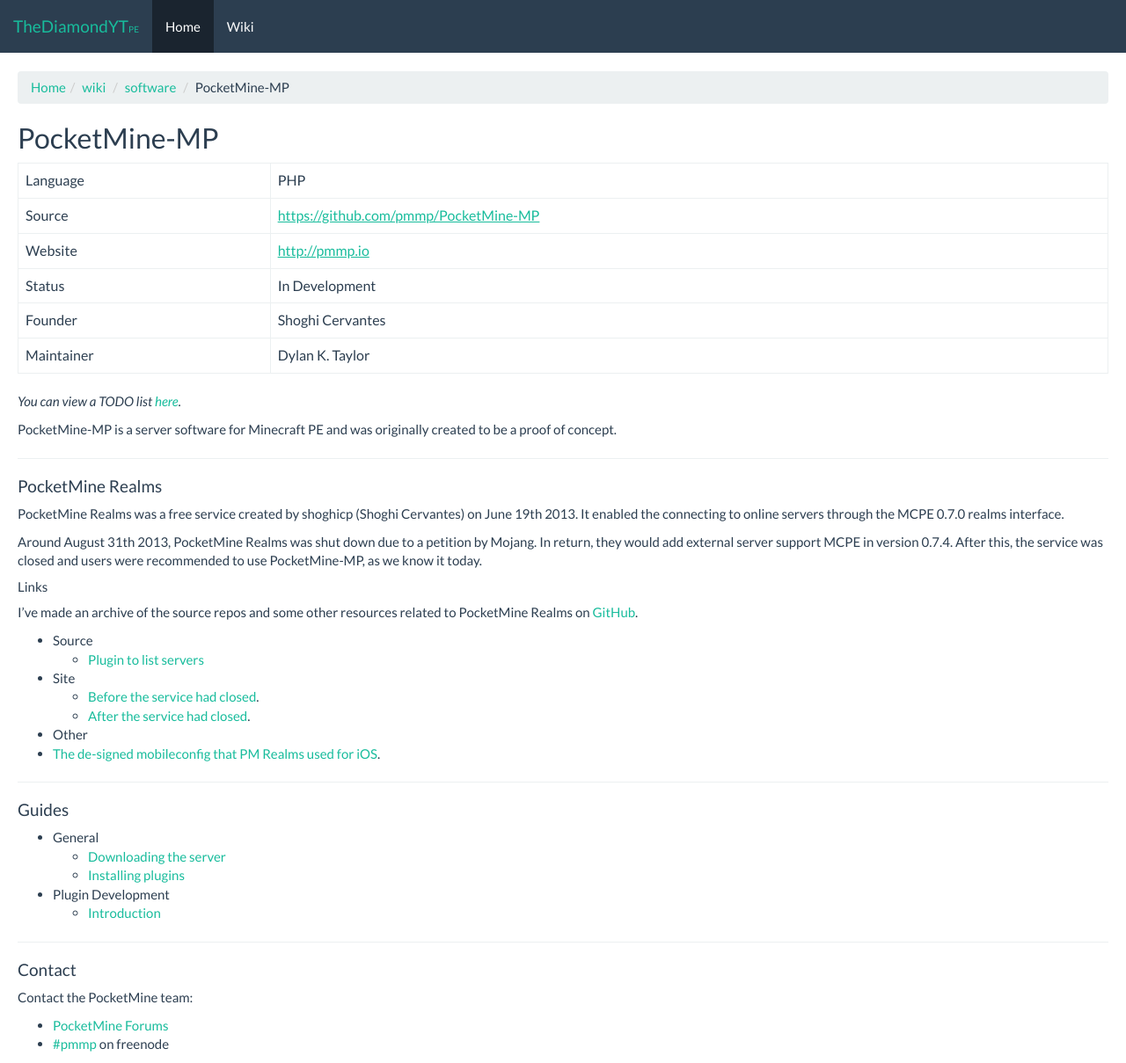
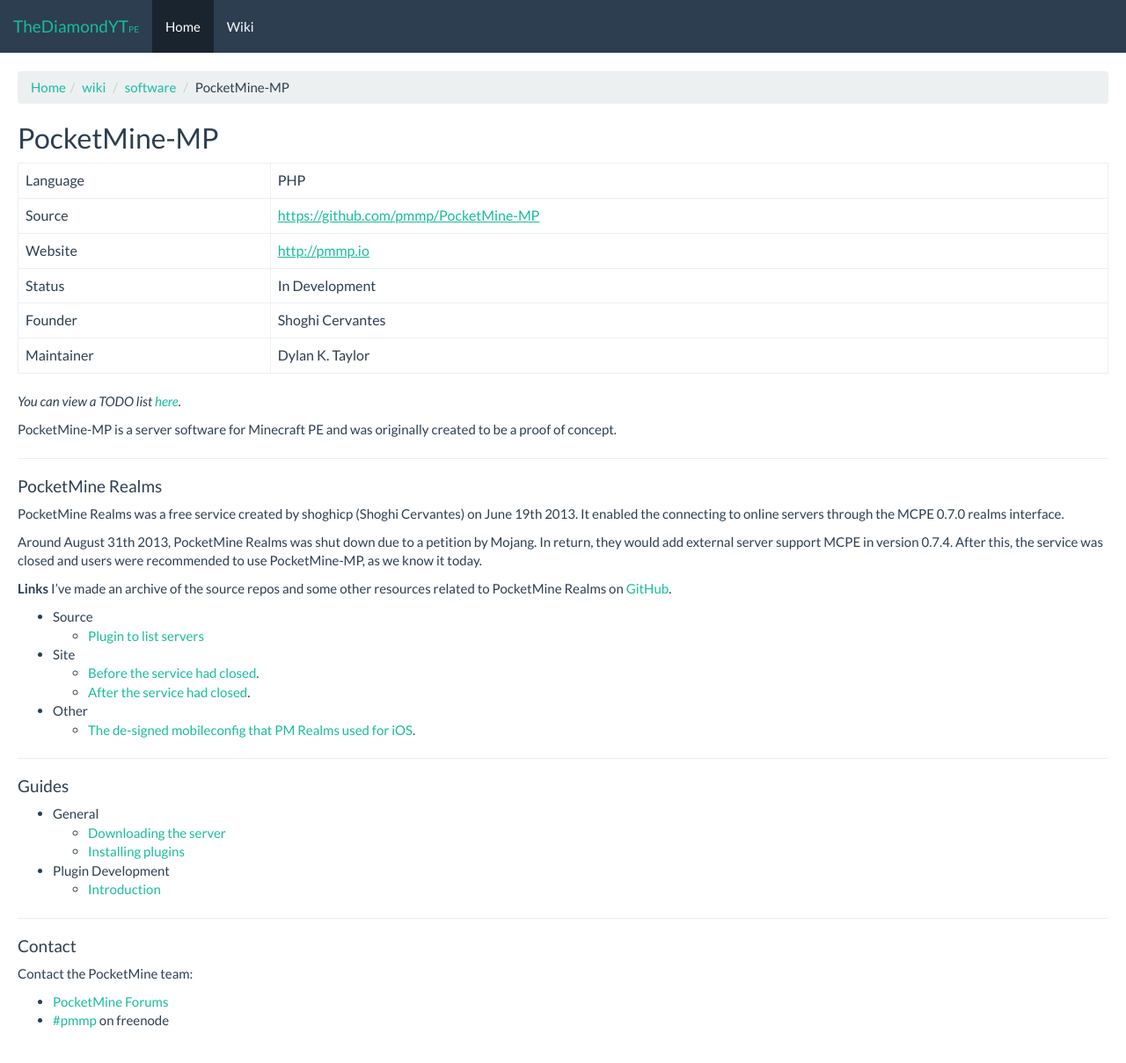
Before and after one commit to TheDiamondYT1/pe.thediamondyt.tk, a Jekyll site: the page built from _wiki/software/softwares/pocketmine/Info.md, in a window 1280 px wide. Shown: the whole page at 88% size. Built offline with Jekyll 4.4.1, drawn with Linux system fonts in a browser that asks for light colours; after the commit the page ends 1182 px from its top, so only the background shows below that.

Commit message:
Fix formatting

```diff
--- a/_wiki/software/softwares/pocketmine/Info.md
+++ b/_wiki/software/softwares/pocketmine/Info.md
@@ -25,7 +25,7 @@
 Around August 31th 2013, PocketMine Realms was shut down due to a petition by Mojang. In return, they would add external server support MCPE in version 0.7.4.
 After this, the service was closed and users were recommended to use PocketMine-MP, as we know it today.
 
-##### Links
+**Links**
 I've made an archive of the source repos and some other resources related to PocketMine Realms on [GitHub](https://github.com/PMArchive).
 * Source
   * [Plugin to list servers](https://github.com/PMArchive/PMRealms-Plugin)
@@ -33,7 +33,7 @@
   * [Before the service had closed](http://web.archive.org/web/20130811232607/http://realms.pocketmine.net/).
   * [After the service had closed](http://web.archive.org/web/20131001030747/realms.pocketmine.net).
 * Other
- * [The de-signed mobileconfig that PM Realms used for iOS](http://dl.thediamondyt.tk/realms.mobileconfig).
+  * [The de-signed mobileconfig that PM Realms used for iOS](http://dl.thediamondyt.tk/realms.mobileconfig).
 
 ---
 
```
